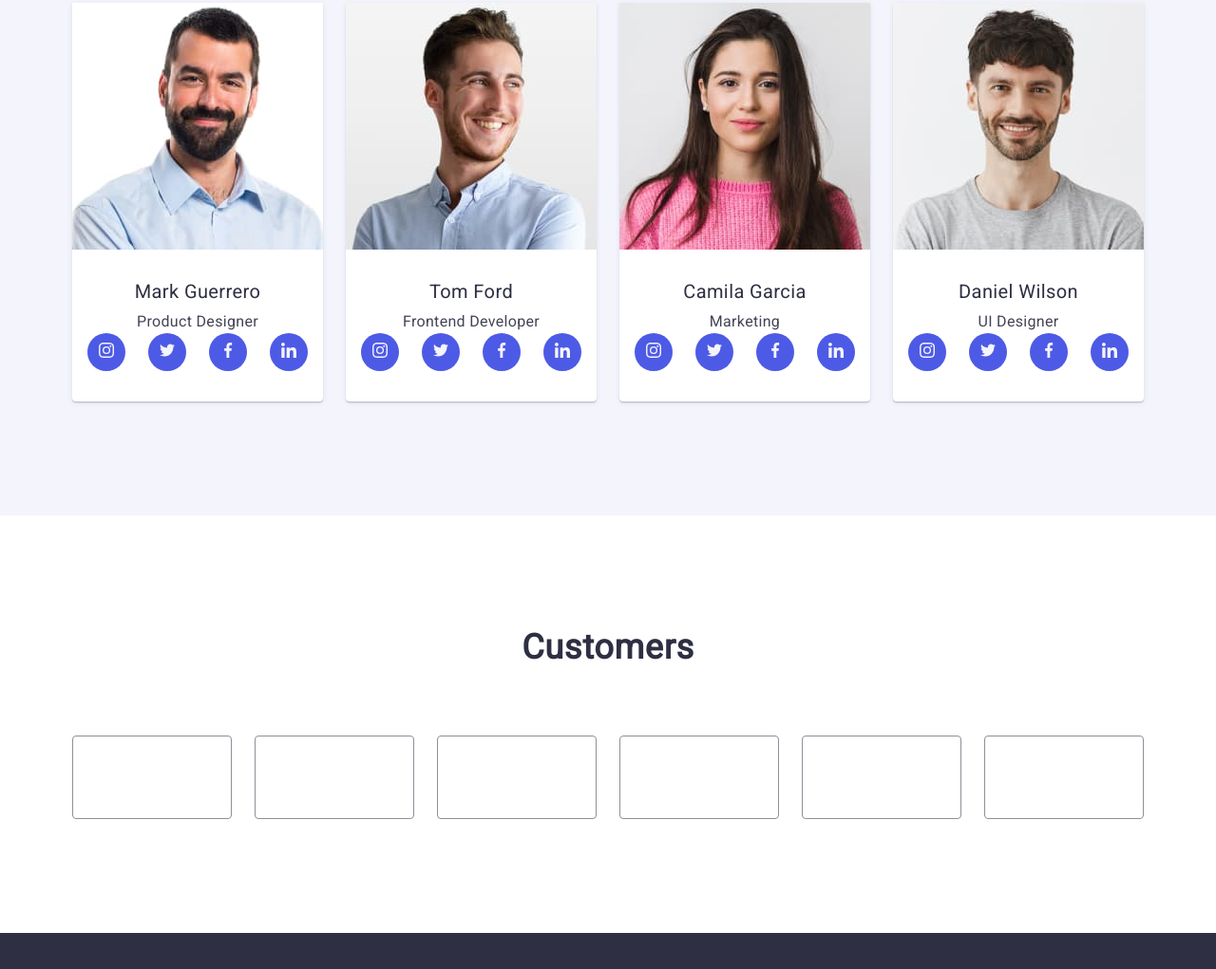
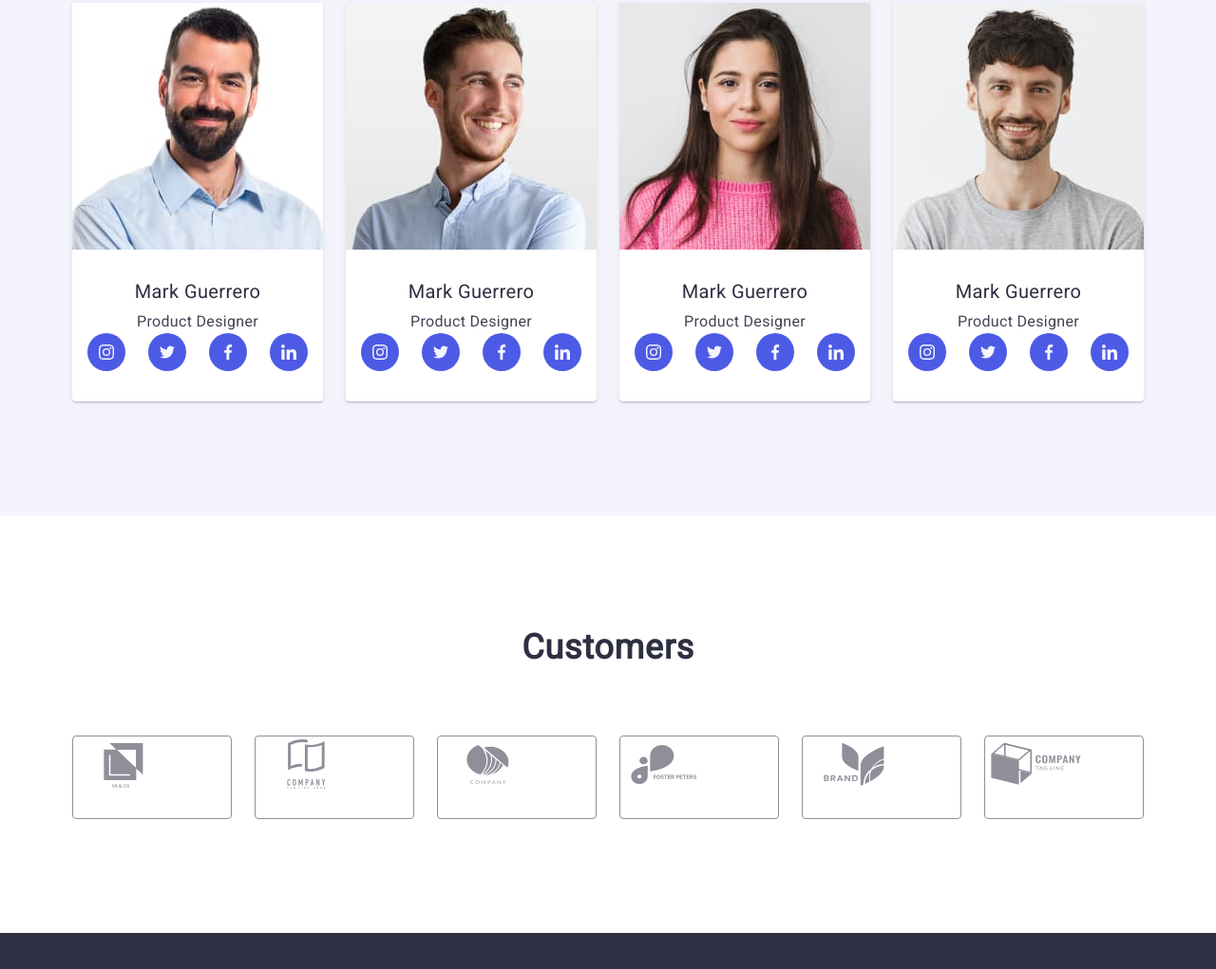
Before and after one commit to DianaShylova/DianaShylova-goit-markup-hw-04, a plain HTML site: page index.html in a window 1280 px wide. Shown: the part 2055-3076 px from the top of the page at 95% size. Drawn offline with nearby package versions, Linux system fonts and the light colour scheme.

Commit message:
Fixing section priorities and social-media  block

```diff
--- a/css/styles.css
+++ b/css/styles.css
@@ -187,7 +187,7 @@ body{
 
 /* ============<!-- HERO -->====== */
 .hero{
-    /*background-color: var(--brand-color);*/
+
     padding-top: 188px;
     padding-bottom: 188px;
     padding-left: 0;
@@ -337,65 +337,31 @@ border-radius: 0px 0px 4px 4px;
     fill: var(--light-bg);
 
 }
-/*
-    background-size: 16px;
-    background-repeat: no-repeat;
-    background-position: center;
-    */
 
-.s-m-instagram{
-    background-image: url(../images/instagram\ 2.svg);
-}
-.s-m-twitter{
-    background-image: url(../images/twitter\ 1.svg);
-}
-.s-m-facebook{
-    background-image: url(../images/facebook\ 1.svg);
-}
-.s-m-linkedin{
-    background-image: url(../images/linkedin\ 1.svg);
-}
 
 /* ============<!-- /S-M-LINKS-->====== */
 
 /* ============<!-- CUSTOMERS -->====== */
 .customer-flex-container{
     display: flex;
-    justify-content: space-between;
+    gap: 24px;
 }
 .customer-flex-element{
     /* flex-basis: calc((100%-30px-5*24px)/6); */
     width: 168px;
     margin-bottom: 0;
+    height: 88px;
 
-    display: block;
-    content: "";
-    height: 88px;
-    background-size: 104px;
+.customer-link{
+
+}
     background-repeat: no-repeat;
     background-position: center;
     background-color: var(--body-color);
     border: 1px solid #8E8F99;
     border-radius: 4px;
 }
-.ya-co{
-    background-image: url(../images/Logo.svg);
-}
-.tagline-here{
-    background-image: url(../images/Logo-1.svg);
-}
-.company{
-    background-image: url(../images/Logo-2.svg);
-}
-.foster{
-    background-image: url(../images/Logo-3.svg);
-}
-.brand{
-    background-image: url(../images/Logo-4.svg);
-}
-.com-tag-line{
-    background-image: url(../images/Logo-5.svg);
-}
+
 /* ============<!-- /CUSTOMERS-->====== */
 
 
--- a/index.html
+++ b/index.html
@@ -59,7 +59,7 @@
                     </li>
                     <li class="team-flex-element">
                         <div class="priority-icon">
-                            <svg>
+                            <svg width="64" height="64">
                                 <use href="./images/icons.svg#icon-clock"></use>
 
                             </svg>
@@ -70,7 +70,7 @@
                     </li>
                     <li class="team-flex-element">
                         <div class="priority-icon">
-                            <svg>
+                            <svg width="64" height="64">
                                 <use href="./images/icons.svg#icon-diagram"></use>
 
                             </svg>
@@ -80,7 +80,7 @@
                     </li>
                     <li class="team-flex-element">
                         <div class="priority-icon">
-                            <svg>
+                            <svg width="64" height="64">
                                 <use href="./images/icons.svg#icon-astronaut"></use>
 
                             </svg>
@@ -113,46 +113,37 @@
                             <div class="card-content">
                                 <h3 class="item-name">Mark Guerrero</h3>
                                 <p  class="description">Product Designer</p>
-
                                 <ul class="list social-media">
                                     <li class="s-m-item">
                                         <a href="#" class="link s-m-link">
-                                            <div class="s-m-logo-fill">
-                                                <svg width="16" height="16" >
-                                                <use href="./images/icons.svg#icon-instagram"></use>
-
+                                            <svg width="16" height="16" class="s-m-logo-fill">
+                                                <use href="./images/icons.svg#icon-instagram">
+                                                </use>
                                             </svg>
-                                            </div>
                                         </a>
                                     </li>
                                     <li class="s-m-item">
                                         <a href="#" class="link s-m-link">
-                                                <div class="s-m-logo-fill">
-                                                <svg width="16" height="16" >
-                                                    <use href="./images/icons.svg#icon-twitter"></use>
-
+                                            <svg width="16" height="16" class="s-m-logo-fill">
+                                                    <use href="./images/icons.svg#icon-twitter">
+                                                    </use>
                                             </svg>
-                                                </div>
                                         </a>
                                     </li>
                                     <li class="s-m-item">
                                         <a href="#" class="link s-m-link">
-                                                <div class="s-m-logo-fill">
                                             <svg width="16" height="16" class="s-m-logo-fill">
-                                                    <use href="./images/icons.svg#icon-facebook"></use>
-
+                                                <use href="./images/icons.svg#icon-facebook">
+                                                </use>
                                             </svg>
-                                                </div>
                                         </a>
                                     </li>
                                     <li class="s-m-item">
                                         <a href="#" class="link s-m-link" >
-                                            <div class="s-m-logo-fill">
-                                            <svg width="16" height="16">
-                                                <use href="./images/icons.svg#icon-linkedin"></use>
-
+                                            <svg width="16" height="16" class="s-m-logo-fill">
+                                                <use href="./images/icons.svg#icon-linkedin">
+                                                </use>
                                             </svg>
-                                            </div>
                                         </a>
                                     </li>
                                 </ul>
@@ -163,155 +154,130 @@
                     <li class="card team-flex-element team-shadow">
                             <img src="./images/img_1.jpg" alt="Tom Ford" width="264" height="260">
                             <div class="card-content">
-                                <h3 class="item-name">Tom Ford</h3>
-                                <p class="description">Frontend Developer</p>
+                                <h3 class="item-name">Mark Guerrero</h3>
+                                <p class="description">Product Designer</p>
                                 <ul class="list social-media">
                                     <li class="s-m-item">
                                         <a href="#" class="link s-m-link">
-                                            <div class="s-m-logo-fill">
-                                                <svg width="16" height="16">
-                                                    <use href="./images/icons.svg#icon-instagram"></use>
-
+                                            <svg width="16" height="16" class="s-m-logo-fill">
+                                                <use href="./images/icons.svg#icon-instagram">
+                                                </use>
                                             </svg>
-                                            </div>
                                         </a>
                                     </li>
                                     <li class="s-m-item">
                                         <a href="#" class="link s-m-link">
-                                            <div class="s-m-logo-fill">
-                                                <svg width="16" height="16">
-                                                    <use href="./images/icons.svg#icon-twitter"></use>
-
+                                            <svg width="16" height="16" class="s-m-logo-fill">
+                                                <use href="./images/icons.svg#icon-twitter">
+                                                </use>
                                             </svg>
-                                            </div>
                                         </a>
                                     </li>
                                     <li class="s-m-item">
                                         <a href="#" class="link s-m-link">
-                                            <div class="s-m-logo-fill">
                                             <svg width="16" height="16" class="s-m-logo-fill">
-                                                    <use href="./images/icons.svg#icon-facebook"></use>
-
+                                                <use href="./images/icons.svg#icon-facebook">
+                                                </use>
                                             </svg>
-                                            </div>
                                         </a>
                                     </li>
                                     <li class="s-m-item">
                                         <a href="#" class="link s-m-link">
-                                            <div class="s-m-logo-fill">
-                                                <svg width="16" height="16">
-                                                    <use href="./images/icons.svg#icon-linkedin"></use>
-
+                                            <svg width="16" height="16" class="s-m-logo-fill">
+                                                <use href="./images/icons.svg#icon-linkedin">
+                                                </use>
                                             </svg>
-                                            </div>
-                                        </a>
-                                    </li>
-                                </ul>
-                            </div>
-
-
-                    </li>
-                    <li class="card team-flex-element team-shadow">
-                            <img src="./images/img_2.jpg" alt="Camila Garcia" width="264" height="260">
-                            <div class="card-content">
-                                <h3 class="item-name">Camila Garcia</h3>
-                                <p class="description">Marketing</p>
-                                <ul class="list social-media">
-                                    <li class="s-m-item">
-                                        <a href="#" class="link s-m-link">
-                                            <div class="s-m-logo-fill">
-                                                <svg width="16" height="16">
-                                                    <use href="./images/icons.svg#icon-instagram"></use>
-
-                                                </svg>
-                                            </div>
-                                        </a>
-                                    </li>
-                                    <li class="s-m-item">
-                                        <a href="#" class="link s-m-link">
-                                            <div class="s-m-logo-fill">
-                                                <svg width="16" height="16">
-                                                    <use href="./images/icons.svg#icon-twitter"></use>
-
-                                                </svg>
-                                            </div>
-                                        </a>
-                                    </li>
-                                    <li class="s-m-item">
-                                        <a href="#" class="link s-m-link">
-                                            <div class="s-m-logo-fill">
-                                                <svg width="16" height="16" class="s-m-logo-fill">
-                                                    <use href="./images/icons.svg#icon-facebook"></use>
-
-                                                </svg>
-                                            </div>
-                                        </a>
-                                    </li>
-                                    <li class="s-m-item">
-                                        <a href="#" class="link s-m-link">
-                                            <div class="s-m-logo-fill">
-                                                <svg width="16" height="16">
-                                                    <use href="./images/icons.svg#icon-linkedin"></use>
-
-                                                </svg>
-                                            </div>
                                         </a>
                                     </li>
                                 </ul>
 
                             </div>
 
+                    </li>
+                    <li class="card team-flex-element team-shadow">
+                            <img src="./images/img_2.jpg" alt="Camila Garcia" width="264" height="260">
+                            <div class="card-content">
+                                <h3 class="item-name">Mark Guerrero</h3>
+                                <p class="description">Product Designer</p>
+                                <ul class="list social-media">
+                                    <li class="s-m-item">
+                                        <a href="#" class="link s-m-link">
+                                            <svg width="16" height="16" class="s-m-logo-fill">
+                                                <use href="./images/icons.svg#icon-instagram">
+                                                </use>
+                                            </svg>
+                                        </a>
+                                    </li>
+                                    <li class="s-m-item">
+                                        <a href="#" class="link s-m-link">
+                                            <svg width="16" height="16" class="s-m-logo-fill">
+                                                <use href="./images/icons.svg#icon-twitter">
+                                                </use>
+                                            </svg>
+                                        </a>
+                                    </li>
+                                    <li class="s-m-item">
+                                        <a href="#" class="link s-m-link">
+                                            <svg width="16" height="16" class="s-m-logo-fill">
+                                                <use href="./images/icons.svg#icon-facebook">
+                                                </use>
+                                            </svg>
+                                        </a>
+                                    </li>
+                                    <li class="s-m-item">
+                                        <a href="#" class="link s-m-link">
+                                            <svg width="16" height="16" class="s-m-logo-fill">
+                                                <use href="./images/icons.svg#icon-linkedin">
+                                                </use>
+                                            </svg>
+                                        </a>
+                                    </li>
+                                </ul>
+
+                            </div>
 
                     </li>
                     <li class="card team-flex-element team-shadow">
                         <img src="./images/img_3.jpg" alt="Daniel Wilson" width="264" height="260">
                             <div class="card-content">
-                                <h3 class="item-name">Daniel Wilson</h3>
-                                <p class="description">UI Designer</p>
+                                <h3 class="item-name">Mark Guerrero</h3>
+                                <p class="description">Product Designer</p>
                                 <ul class="list social-media">
                                     <li class="s-m-item">
                                         <a href="#" class="link s-m-link">
-                                            <div class="s-m-logo-fill">
-                                                <svg width="16" height="16">
-                                                    <use href="./images/icons.svg#icon-instagram"></use>
-
+                                            <svg width="16" height="16" class="s-m-logo-fill">
+                                                <use href="./images/icons.svg#icon-instagram">
+                                                </use>
                                             </svg>
-                                            </div>
                                         </a>
                                     </li>
                                     <li class="s-m-item">
                                         <a href="#" class="link s-m-link">
-                                            <div class="s-m-logo-fill">
-                                                <svg width="16" height="16">
-                                                    <use href="./images/icons.svg#icon-twitter"></use>
-
+                                            <svg width="16" height="16" class="s-m-logo-fill">
+                                                <use href="./images/icons.svg#icon-twitter">
+                                                </use>
                                             </svg>
-                                            </div>
                                         </a>
                                     </li>
                                     <li class="s-m-item">
                                         <a href="#" class="link s-m-link">
-                                            <div class="s-m-logo-fill">
                                             <svg width="16" height="16" class="s-m-logo-fill">
-                                                    <use href="./images/icons.svg#icon-facebook"></use>
-
+                                                <use href="./images/icons.svg#icon-facebook">
+                                                </use>
                                             </svg>
-                                            </div>
                                         </a>
                                     </li>
                                     <li class="s-m-item">
                                         <a href="#" class="link s-m-link">
-                                            <div class="s-m-logo-fill">
-                                                <svg width="16" height="16">
-                                                    <use href="./images/icons.svg#icon-linkedin"></use>
-
+                                            <svg width="16" height="16" class="s-m-logo-fill">
+                                                <use href="./images/icons.svg#icon-linkedin">
+                                                </use>
                                             </svg>
-                                            </div>
                                         </a>
                                     </li>
                                 </ul>
+
                             </div>
-
 
                     </li>
                 </ul>
@@ -321,12 +287,48 @@
             <div class="container">
                 <h2 class="suptitle">Customers</h2>
                 <ul class="list customer-flex-container">
-                    <li class="customer-flex-element ya-co"></li>
-                    <li class="customer-flex-element tagline-here"></li>
-                    <li class="customer-flex-element company"></li>
-                    <li class="customer-flex-element foster"></li>
-                    <li class="customer-flex-element brand"></li>
-                    <li class="customer-flex-element com-tag-line"></li>
+                    <li class="customer-flex-element ">
+                        <a class="link customer-link" href="#">
+                            <svg width="104" height="56">
+                                <use href="./images/icons.svg#icon-Logo"></use>
+                            </svg>
+                        </a>
+                    </li>
+                    <li class="customer-flex-element ">
+                        <a class="link customer-link" href="#">
+                            <svg width="104" height="56">
+                                <use href="./images/icons.svg#icon-Logo-1"></use>
+                            </svg>
+                        </a>
+                    </li>
+                    <li class="customer-flex-element ">
+                        <a class="link customer-link" href="#">
+                            <svg width="104" height="56">
+                                <use href="./images/icons.svg#icon-Logo-2"></use>
+                            </svg>
+                        </a>
+                    </li>
+                    <li class="customer-flex-element ">
+                        <a class="link customer-link" href="#">
+                            <svg width="104" height="56">
+                                <use href="./images/icons.svg#icon-Logo-3"></use>
+                            </svg>
+                        </a>
+                    </li>
+                    <li class="customer-flex-element ">
+                        <a class="link customer-link" href="#">
+                            <svg width="104" height="56">
+                                <use href="./images/icons.svg#icon-Logo-4"></use>
+                            </svg>
+                        </a>
+                    </li>
+                    <li class="customer-flex-element ">
+                        <a class="link customer-link" href="">
+                            <svg width="104" height="56">
+                                <use href="./images/icons.svg#icon-Logo-5"></use>
+                            </svg>
+                        </a>
+                    </li>
                 </ul>
 
             </div>
```
Lines whose indentation alone changed are shown as unchanged.
